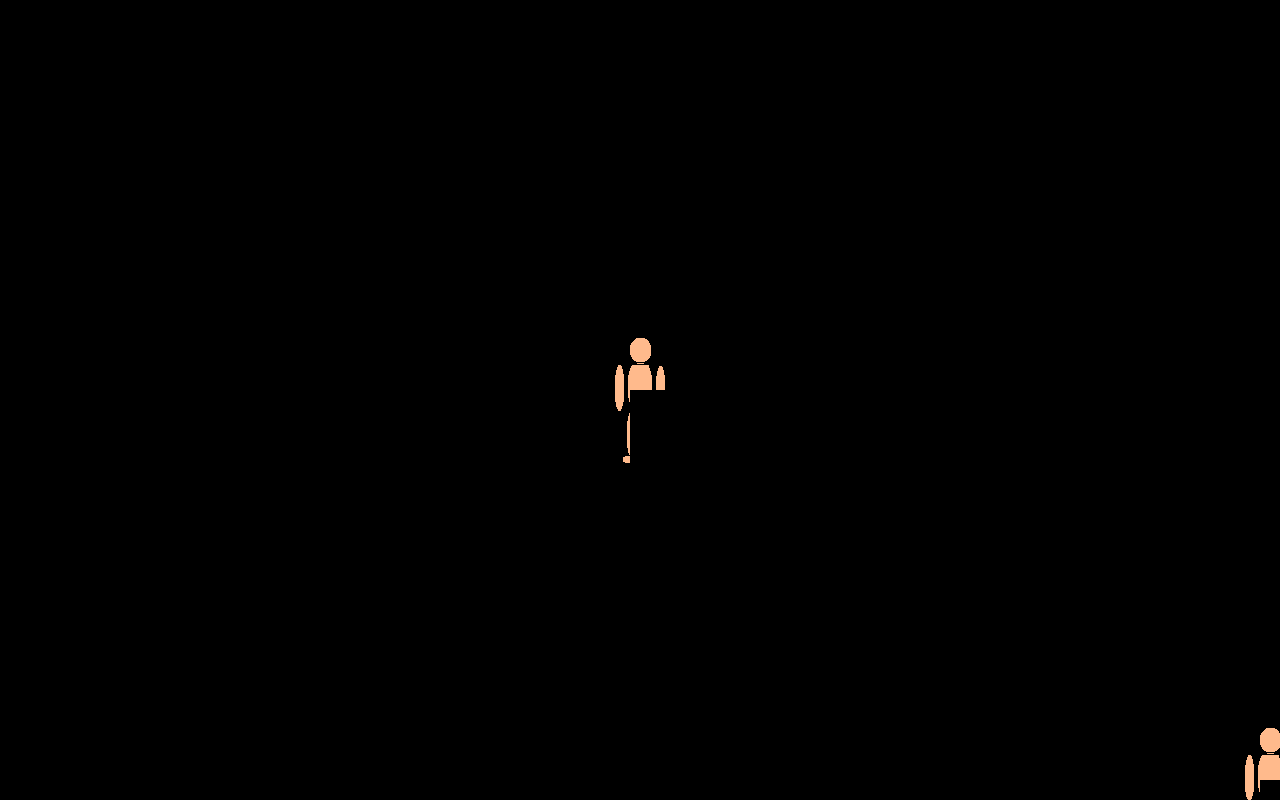
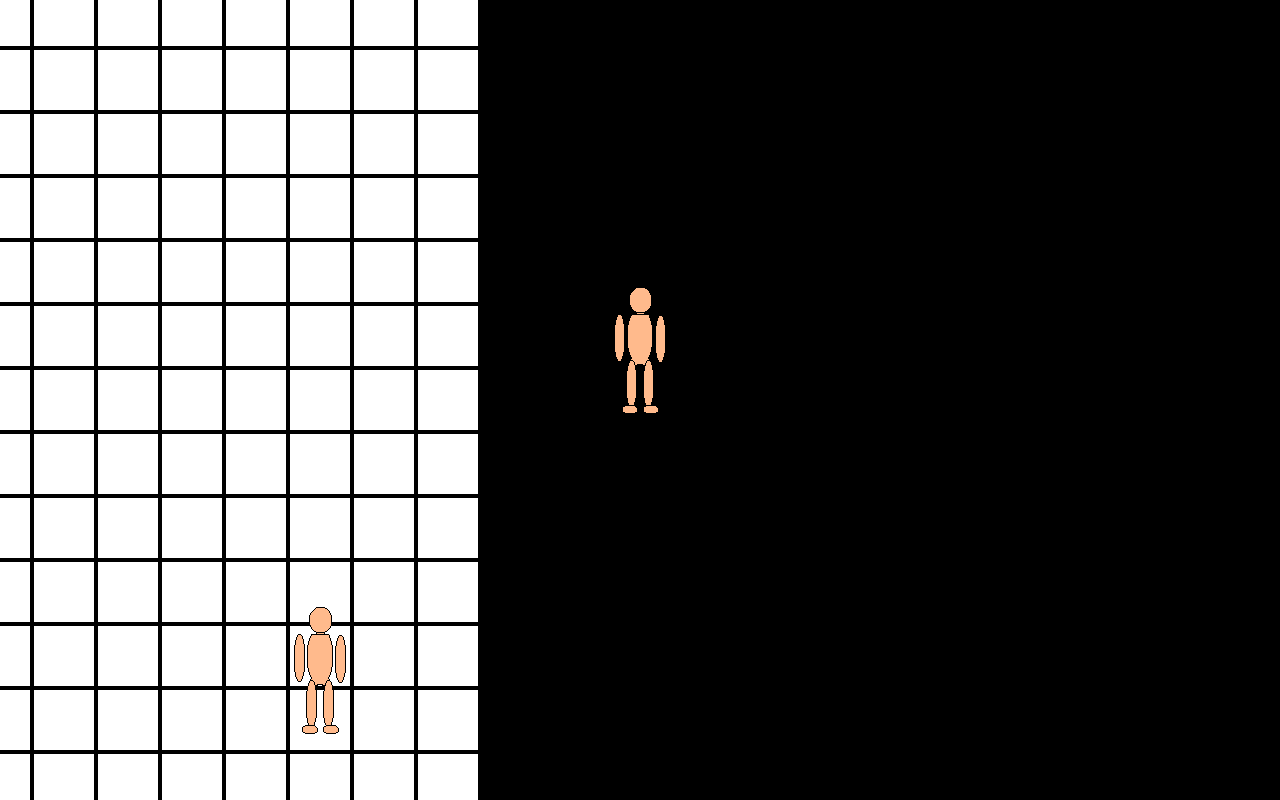
Before and after one commit to Kolxoz-chan/IsekaiStorytaller, a plain HTML site: page index.html in a window 1280 px wide. Drawn offline with Linux system fonts and the light colour scheme.

Commit message:
Udated components and systems

```diff
--- a/index.html
+++ b/index.html
@@ -7,6 +7,7 @@
 		<link rel="stylesheet" href="styles.css">
 		<script src="scripts/game.js"></script>
 		<script src="scripts/systems.js"></script>
+		<script src="scripts/managers/math_manager.js"></script>
 		<script src="scripts/managers/canvas_manager.js"></script>
 		<script src="scripts/managers/events_manager.js"></script>
 		<script src="scripts/managers/resources_manager.js"></script>
@@ -25,26 +26,46 @@
 
 			// System registration
 			game.registerSystem(new CameraContollerSystem())
+			game.registerSystem(new ChunkRenderSystem())
 			game.registerSystem(new TextureRenderSystem())
 			game.registerSystem(new PlayerContollerSystem())
-
+			game.registerSystem(new GridMotionSystem())
+			game.registerSystem(new GridPositionSystem())
 
 			// Loading images
 			ResourcesManager.loadTexture("rock_tileset", "textures/tilesets/rock.png")
 			ResourcesManager.loadTexture("test_entity", "textures/entities/test.png")
+			ResourcesManager.loadTexture("test_tile", "textures/void.png")
+
+			// Map
+			let chunk = game.addEntity({
+				"Position" : {x : 0, y : 0},
+				"Chunk" : {cols : 16, rows : 16, tile_width : 64, tile_height : 64},
+				"ChunkFilling" : {texture : "test_tile"},
+
+			})
 
 			// Entities
 			let player = game.addEntity({
-				"Position" : {x : 10, y : 10},
-				"Texture" : {texture : "test_entity"},
-				"Player" : {},
-				"Speed" : {speed : 2},
-				"Camera" : {},
+				"Position" : {x : 0, y : 0},
+				"Velocity" : {dx : 0, dy : 0},
+				"Texture" : {texture : "test_entity", offset : {x : 0, y : -50}},
+				"MotionController" : {reset_velocity : true, diagonal_movement : false},
+				"Speed" : {speed : 0.05},
+				"CameraController" : {lerp : 0.1},
+				"GridPosition" : {x : 10, y : -2},
+				"GridCellSize" : {width : 64, height : 64},
+				"GridCollider" : {},
 			})
 
 			let enemy = game.addEntity({
-				"Position" : {x : 350, y : 250},
-				"Texture" : {texture : "test_entity"},
+				"Position" : {x : 0, y : 0},
+				"Texture" : {texture : "test_entity", offset : {x : 0, y : -50}},
+				"Velocity" : {dx : 0, dy : 0},
+				"Speed" : {speed : 0.05},
+				"GridCellSize" : {width : 64, height : 64},
+				"GridPosition" : {x : 5, y : 3, cell_width : 64, cell_height : 64},
+				"GridCollider" : {},
 			})
 
 			game.start()
--- a/scripts/game.js
+++ b/scripts/game.js
@@ -15,7 +15,6 @@
 		{
 			system.update(this)
 		}
-		CanvasManager.resetTransform()
 
 		setTimeout(() => {this.update()}, 1000 / 60)
 	}
--- a/scripts/managers/canvas_manager.js
+++ b/scripts/managers/canvas_manager.js
@@ -4,6 +4,7 @@
 	{
 		this.canvas = document.getElementById("game")
 		this.context = this.canvas.getContext("2d")
+		this.camera = {x:0, y:0}
 
 		window.addEventListener("load", (event) =>
 		{
@@ -25,25 +26,14 @@
 
 	static drawImage(img, x, y, w, h)
 	{
-		//this.context.save()
-		//this.context.translate(x, y)
-		//this.context.rotate(angle)
-		//this.context.translate(-x, -y)
-
-		this.context.drawImage(img, x-w/2, y-h/2, w, h)
-
-		//this.resetTransform()
+		this.context.drawImage(img, x - this.camera.x - w/2, y - this.camera.y - h/2, w, h)
 	}
 
 	static setCameraCenter(x, y)
 	{
-
-		this.context.translate(-x + this.canvas.width/2, -y + this.canvas.height/2)
-		console.log(-x + this.canvas.width/2, -y + this.canvas.height/2)
-	}
-
-	static resetTransform()
-	{
-		this.context.restore()
+		this.camera = {
+			x : x - this.canvas.width / 20,
+			y : y - this.canvas.height / 20
+			}
 	}
 }
--- /dev/null
+++ b/scripts/managers/math_manager.js
@@ -0,0 +1,20 @@
+class MathManager
+{
+	static init()
+	{
+
+	}
+
+	static lerp(a, b, coef)
+	{
+		return (b - a) * coef + a
+	}
+
+	static lerp_vector(point_a, point_b, coef)
+	{
+		return {
+			x : (point_b.x - point_a.x) * coef + point_a.x,
+			y : (point_b.y - point_a.y) * coef + point_a.y
+		}
+	}
+}
--- a/scripts/systems.js
+++ b/scripts/systems.js
@@ -1,68 +1,185 @@
-class TextureRenderSystem
+class BaseSystem
 {
 	init(game)
 	{
 
 	}
+}
 
+class TextureRenderSystem extends BaseSystem
+{
 	update(game)
 	{
 		let entities = game.query(["Texture", "Position"])
 		for (let id of entities)
 		{
-
+			let camera = CanvasManager.camera
 			let components = game.getEntity(id)
 			let position = components.get("Position")
 			let texture = components.get("Texture")
 			let img = ResourcesManager.getTexture(texture.texture)
+
+			if(texture.offset)
+			{
+				position = {
+					x : position.x + texture.offset.x,
+					y : position.y + texture.offset.y
+				}
+			}
 
 			CanvasManager.drawImage(img, position.x, position.y, img.width, img.height)
 		}
 	}
 }
 
-class PlayerContollerSystem
+class PlayerContollerSystem extends BaseSystem
 {
-	init(game)
-	{
-
-	}
-
 	update(game)
 	{
-		let entities = game.query(["Player", "Position", "Speed"])
+		let entities = game.query(["MotionController", "Velocity", "Speed"])
 		for (let id of entities)
 		{
 			let components = game.getEntity(id)
-			let position = components.get("Position")
+			let controller = components.get("MotionController")
+			let velocity = components.get("Velocity")
 			let speed = components.get("Speed")
 
-			if (EventsManager.isKeyPressed("KeyW")) position.y -= speed.speed
-			else if (EventsManager.isKeyPressed("KeyA")) position.x -= speed.speed
-			else if (EventsManager.isKeyPressed("KeyS")) position.y += speed.speed
-			else if (EventsManager.isKeyPressed("KeyD")) position.x += speed.speed
+			if(controller.reset_velocity)
+			{
+				velocity.dx = 0
+				velocity.dy = 0
+			}
+
+			if (EventsManager.isKeyPressed("KeyW"))
+			{
+				velocity.dy -= speed.speed
+				if(!controller.diagonal_movement) continue
+			}
+			if (EventsManager.isKeyPressed("KeyA"))
+			{
+				velocity.dx -= speed.speed
+				if(!controller.diagonal_movement) continue
+			}
+			if (EventsManager.isKeyPressed("KeyS"))
+			{
+				velocity.dy += speed.speed
+				if(!controller.diagonal_movement) continue
+			}
+			if (EventsManager.isKeyPressed("KeyD"))
+			{
+				velocity.dx += speed.speed
+				if(!controller.diagonal_movement) continue
+			}
 
 		}
 	}
 }
 
-class CameraContollerSystem
+class CameraContollerSystem extends BaseSystem
 {
-	init(game)
-	{
-
-	}
-
 	update(game)
 	{
-		let entities = game.query(["Camera", "Position"])
+		let entities = game.query(["CameraController", "Position"])
 		for (let id of entities)
 		{
 			let components = game.getEntity(id)
 			let position = components.get("Position")
-			let camera = components.get("Camera")
+			let camera = components.get("CameraController")
+
+			if(camera.lerp)
+			{
+				position = MathManager.lerp_vector(CanvasManager.camera, position, camera.lerp)
+			}
 
 			CanvasManager.setCameraCenter(position.x, position.y)
 		}
 	}
 }
+
+class ChunkRenderSystem extends BaseSystem
+{
+	update(game)
+	{
+		let entities = game.query(["Chunk", "ChunkFilling", "Position"])
+		for (let id of entities)
+		{
+			let components = game.getEntity(id)
+			let position = components.get("Position")
+			let chunk = components.get("Chunk")
+			let filling = components.get("ChunkFilling")
+			let img = ResourcesManager.getTexture(filling.texture)
+
+			for(let x=-chunk.cols/2; x<chunk.cols/2; x+=1)
+			{
+				for(let y=-chunk.rows/2; y<chunk.rows/2; y+=1)
+				{
+					CanvasManager.drawImage(
+						img,
+						position.x + (x * chunk.tile_width),
+						position.y + (y * chunk.tile_height),
+						chunk.tile_width,
+						chunk.tile_height
+					)
+				}
+			}
+		}
+	}
+}
+
+class GridPositionSystem extends BaseSystem
+{
+	update(game)
+	{
+		let entities = game.query(["GridPosition", "GridCellSize", "Position"])
+		for (let id of entities)
+		{
+			let components = game.getEntity(id)
+			let position = components.get("Position")
+			let grid = components.get("GridPosition")
+			let size = components.get("GridCellSize")
+
+			position.x = grid.x * size.width
+			position.y = grid.y * size.height
+		}
+	}
+}
+
+class GridMotionSystem extends BaseSystem
+{
+	update(game)
+	{
+		let entities = game.query(["GridPosition", "Velocity"])
+		for (let id of entities)
+		{
+			let components = game.getEntity(id)
+			let grid = components.get("GridPosition")
+			let velocity = components.get("Velocity")
+
+			if (velocity.dx != 0) grid.x += velocity.dx
+			else grid.x = MathManager.lerp(grid.x, Math.round(grid.x), 0.1)
+
+			if (velocity.dy != 0) grid.y += velocity.dy
+			else grid.y = MathManager.lerp(grid.y, Math.round(grid.y), 0.1)
+		}
+	}
+}
+
+class GridCollisionSystem extends BaseSystem
+{
+	update(game)
+	{
+		let entities = game.query(["GridPosition", "GridCellSize", "Velocity"])
+		for (let ent_1 of entities)
+		{
+			let components_1 = game.getEntity(ent_1)
+			for (let ent_2 of entities)
+			{
+				if(ent_1 == ent_2) continue;
+
+				let components_2 = game.getEntity(ent_2)
+
+
+			}
+		}
+	}
+}
```
Also changed, not shown: textures/void.png (added).
